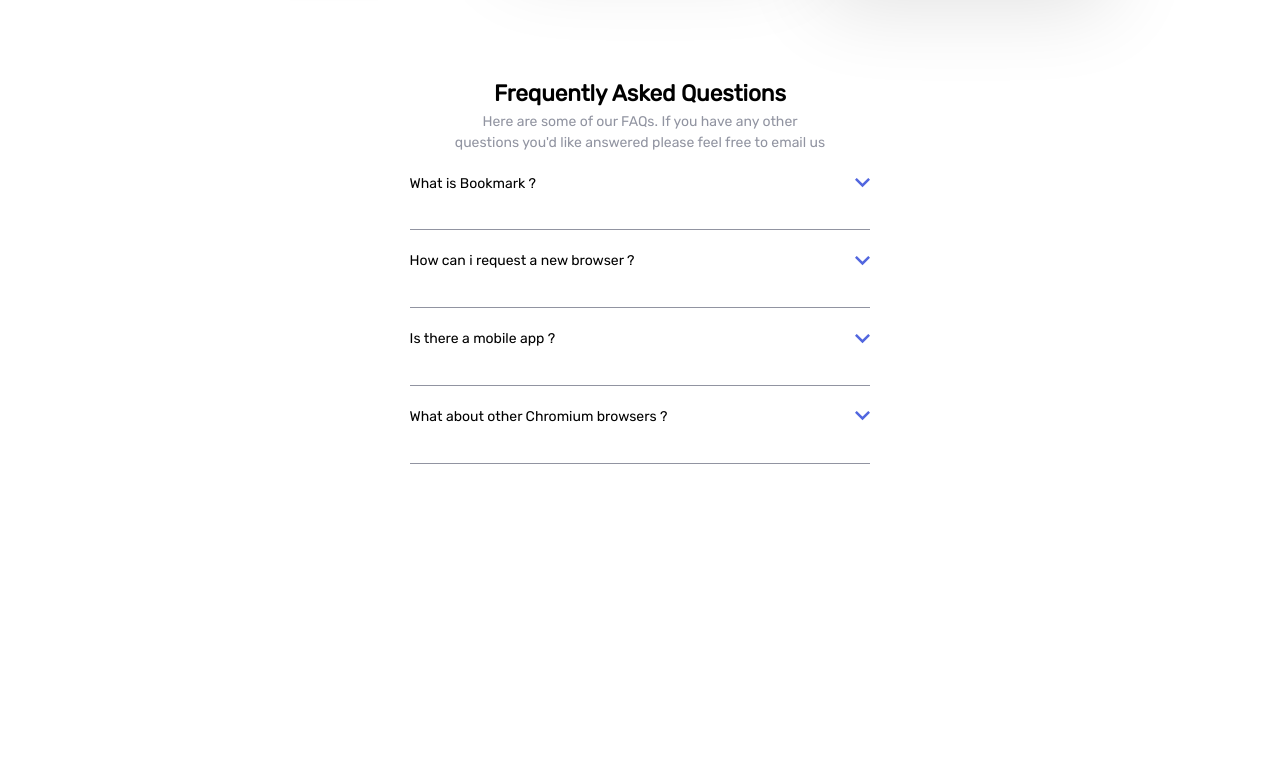
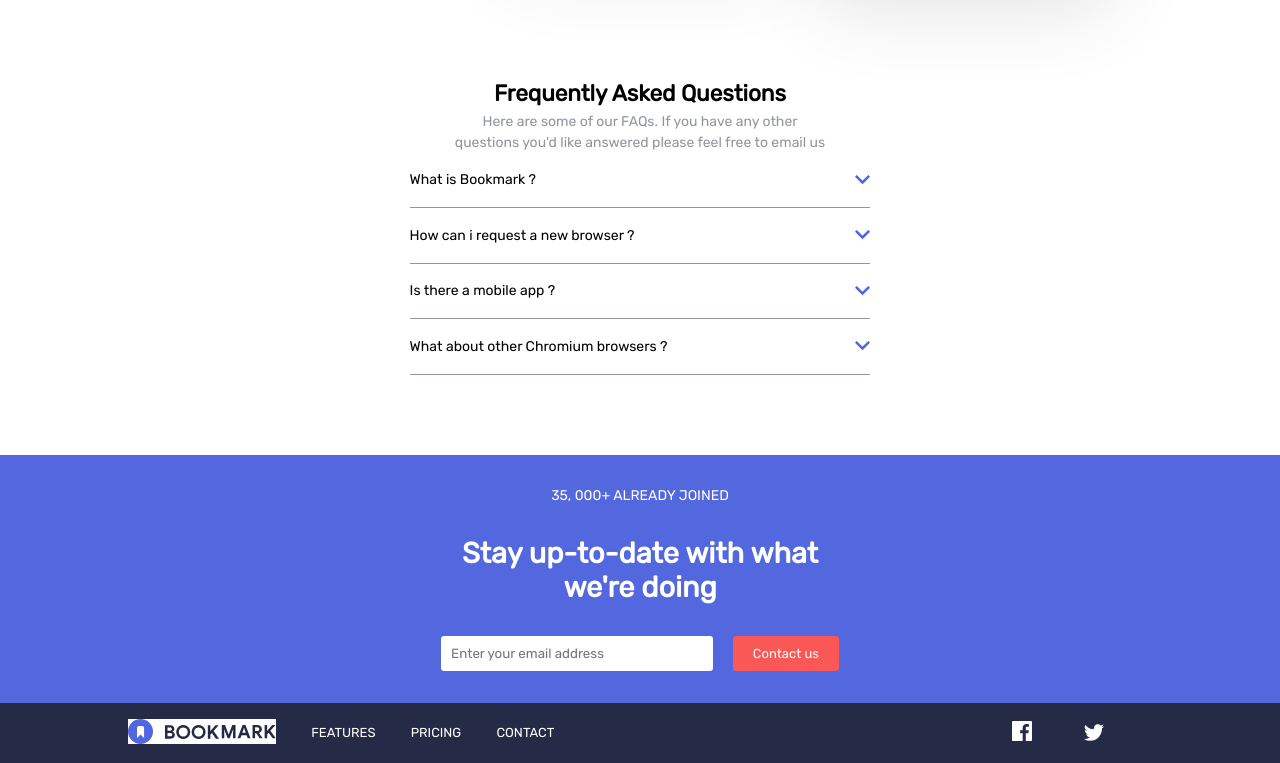
Before and after one commit to Segundavid-Dev/Bookmark-landing-page, a plain HTML site: page index.html in a window 1280 px wide. Shown: the part 1934-2697 px from the top of the page. Before the commit the page ends 2478 px from the top, so only its background shows below. Drawn offline with Linux system fonts and the light colour scheme.

Commit message:
feat: implemented footer section

```diff
--- a/css/style.css
+++ b/css/style.css
@@ -356,7 +356,7 @@ section {
 
 .accordion__display {
   /* text-align: center; */
-  padding: 1.2rem 0;
+  padding: 1rem 0;
   width: 40%;
   margin: 0 auto;
   line-height: 1.5;
@@ -368,7 +368,6 @@ section {
   display: flex;
   align-items: center;
   justify-content: space-between;
-  padding-bottom: 1rem;
 }
 
 .accordion__flex:hover {
@@ -392,3 +391,79 @@ section {
   max-height: 400px;
   transition: max-height 1s ease;
 }
+
+.footer {
+  /* padding-bottom: 1rem; */
+  margin: 0 auto;
+}
+
+.footer__text {
+  background-color: var(--Soft-Blue);
+  margin: 0 auto;
+  color: #fff;
+  text-align: center;
+  padding: 2rem 0;
+}
+
+.footer__text h2 {
+  padding: 2rem 0;
+  width: 30%;
+  margin: 0 auto;
+  font-size: 1.8rem;
+}
+
+.footer .input__field input {
+  padding: 10px 80px 10px 10px;
+  font-family: var(--font-family);
+  border: none;
+  outline: none;
+  border-radius: 3px;
+  cursor: pointer;
+  margin-right: 1rem;
+}
+
+.footer .input__field button {
+  padding: 10px 20px;
+  font-size: var(--small-font-size);
+  background: var(--Soft-Red);
+  color: #fff;
+  border: none;
+  outline: none;
+  cursor: pointer;
+  border-radius: 3px;
+}
+
+.footer__links__container {
+  display: flex;
+  align-items: center;
+  justify-content: space-between;
+  background: var(--Very-Dark-Blue);
+  color: #fff;
+  padding: 1rem 10vw;
+}
+
+.footer__link {
+  color: #fff;
+  font-size: var(--small-font-size);
+}
+
+.footer__links a {
+  font-size: 13px;
+  vertical-align: middle;
+  margin-right: 1rem;
+}
+
+svg {
+  fill: white;
+  color: white;
+}
+
+.footer__links__icon img {
+  width: 20px;
+  margin-right: 3rem;
+  cursor: pointer;
+}
+
+.footer__logo {
+  background: #fff;
+}
--- a/index.html
+++ b/index.html
@@ -212,6 +212,40 @@
         </div>
       </div>
     </section>
+
+
+    <footer class="footer max-width">
+      <div class="footer__text">
+      <p>35, 000+ ALREADY JOINED</p>
+      <h2>Stay up-to-date with what we're doing</h2>
+      <div class="input__field">
+        <input type="email" name="email" id="email" placeholder="Enter your email address">
+        <button>Contact us</button>
+        </div>
+      </div>
+      <div class="footer__links__container">
+        <div class="footer__links__text">
+          <div class="footer__links">
+            <a href="#" class="footer__link">
+              <img src="./images/logo-bookmark.svg" alt="" class="footer__logo">
+            <a>
+            <a href="#" class="footer__link">
+              FEATURES
+            <a>
+            <a href="#" class="footer__link">
+              PRICING
+            <a>
+            <a href="#" class="footer__link">
+                CONTACT
+            <a>
+          </div>
+        </div>
+          <div class="footer__links__icon">
+            <img src="./images/icon-facebook.svg" alt="">
+            <img src="./images/icon-twitter.svg" alt="">
+          </div>
+        </div>
+    </footer>
     <script src="./js/script.js"></script>
   </body>
 </html>
```
